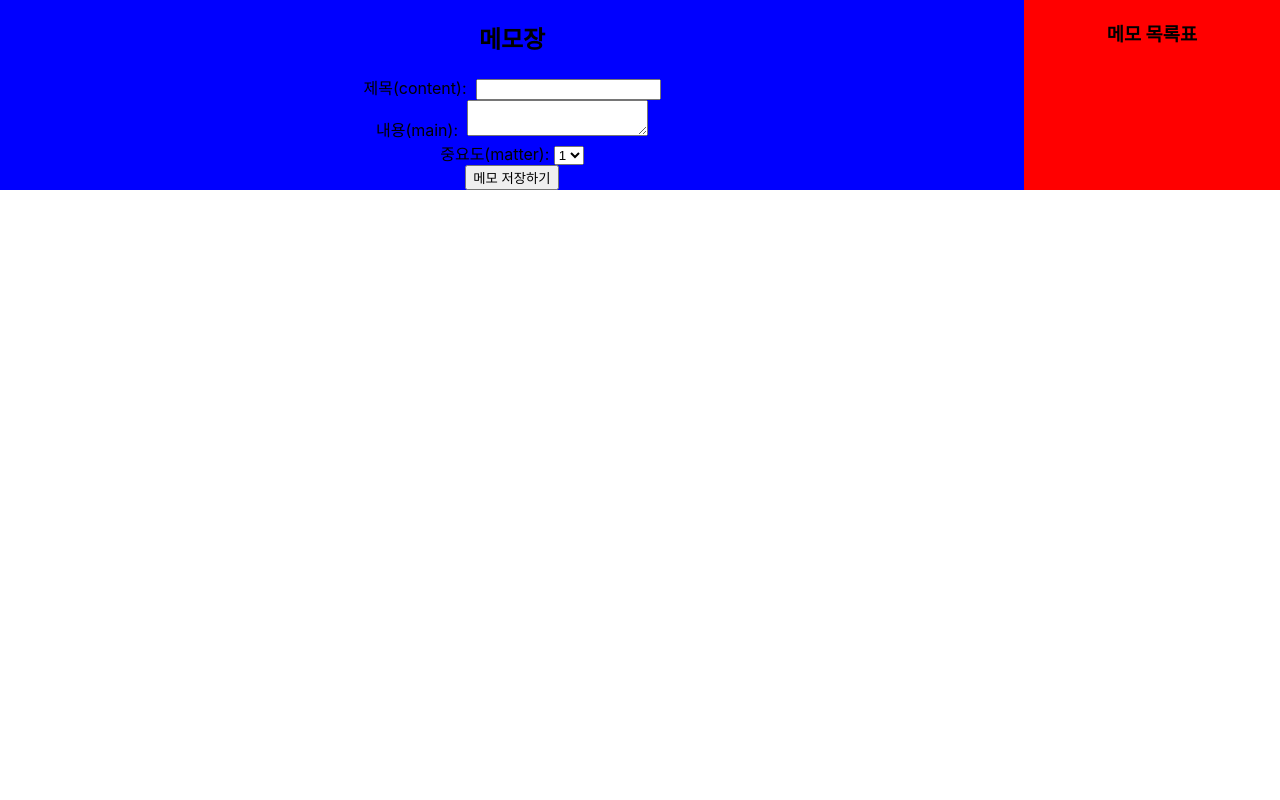
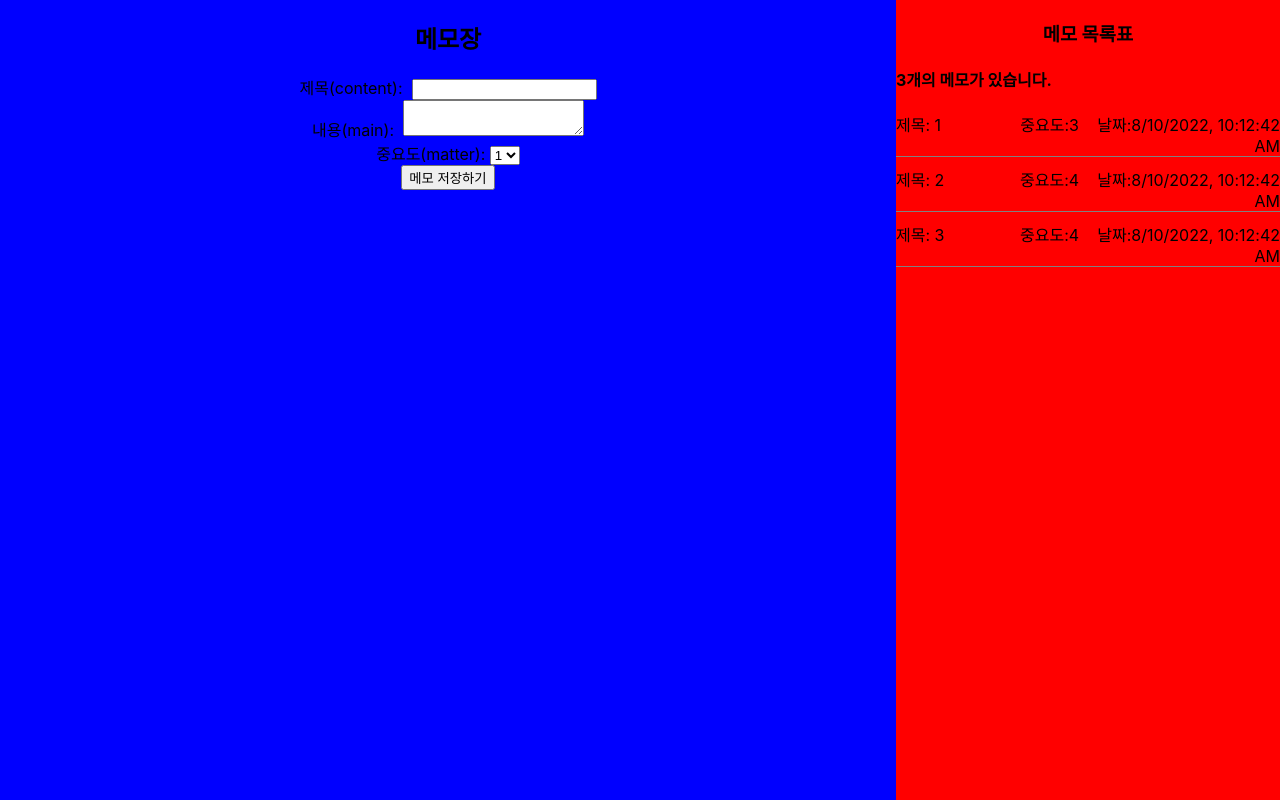
Before and after one commit to sol0503/make_notepad, a React (Create React App) app: page / in a window 1280 px wide. Shown: the top 800 px of the page. Built offline with nearby package versions, Linux system fonts and the light colour scheme.

Commit message:
목록표 renderig 하기

```diff
--- a/src/App.css
+++ b/src/App.css
@@ -5,14 +5,35 @@
 .MemoEditor {
   background-color: blue;
   text-align: center;
-  width: 80%;
+  width: 70%;
+  height: 1000px;
 }
 
 .MemoList {
   background-color: red;
-  width: 20%;
+  width: 30%;
 }
 
 .MemoList h3 {
   text-align: center;
 }
+
+.MemoItem {
+  margin-bottom: 10px;
+}
+.MemoItem .info {
+  display: flex;
+  border-bottom: 1px solid gray;
+}
+.MemoItem .info .content {
+  width: 30%;
+  text-align: left;
+}
+.MemoItem .info .matter {
+  width: 20%;
+  text-align: center;
+}
+.MemoItem .info .date {
+  width: 50%;
+  text-align: right;
+}
--- a/src/App.js
+++ b/src/App.js
@@ -2,13 +2,37 @@ import "./App.css";
 import MemoEditor from "./MemoEditor";
 import MemoList from "./MemoList";
 
-function App() {
+const dummyList = [
+  {
+    id: 1,
+    content: "1",
+    main: "안녕",
+    matter: 3,
+    created_date: new Date().getTime(),
+  },
+  {
+    id: 2,
+    content: "2",
+    main: "안녕2",
+    matter: 4,
+    created_date: new Date().getTime(),
+  },
+  {
+    id: 3,
+    content: "3",
+    main: "안녕3",
+    matter: 4,
+    created_date: new Date().getTime(),
+  },
+];
+
+const App = () => {
   return (
     <div className="App">
       <MemoEditor />
-      <MemoList />
+      <MemoList memoList={dummyList} />
     </div>
   );
-}
+};
 
 export default App;
--- /dev/null
+++ b/src/MemoItem.js
@@ -0,0 +1,16 @@
+const MemoItem = ({ id, content, main, matter, created_date }) => {
+  return (
+    <div className="MemoItem">
+      <div className="info">
+        <div className="content">제목: {content}</div>
+        <div className="matter">중요도:{matter}</div>
+        <div className="date">
+          날짜:{new Date(created_date).toLocaleString()}
+        </div>
+        <span></span>
+      </div>
+    </div>
+  );
+};
+
+export default MemoItem;
--- a/src/MemoList.js
+++ b/src/MemoList.js
@@ -1,9 +1,22 @@
-const MemoList = () => {
+import MemoItem from "./MemoItem";
+
+const MemoList = ({ memoList }) => {
+  console.log(memoList);
   return (
     <div className="MemoList">
       <h3>메모 목록표</h3>
+      <h4>{memoList.length}개의 메모가 있습니다.</h4>
+      <div>
+        {memoList.map((it) => (
+          <MemoItem key={it.id} {...it} />
+        ))}
+      </div>
     </div>
   );
 };
 
+MemoList.defaultProps = {
+  memoList: [],
+};
+
 export default MemoList;
```
